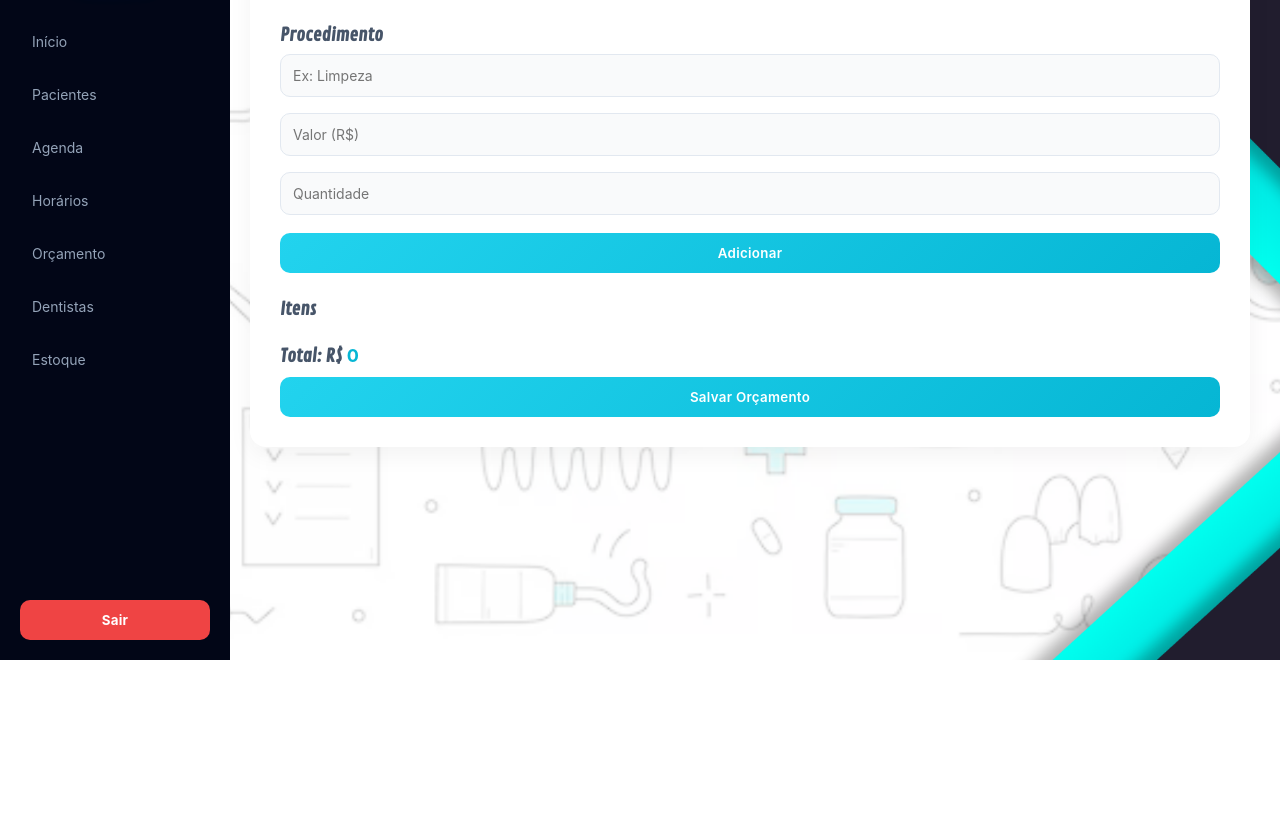
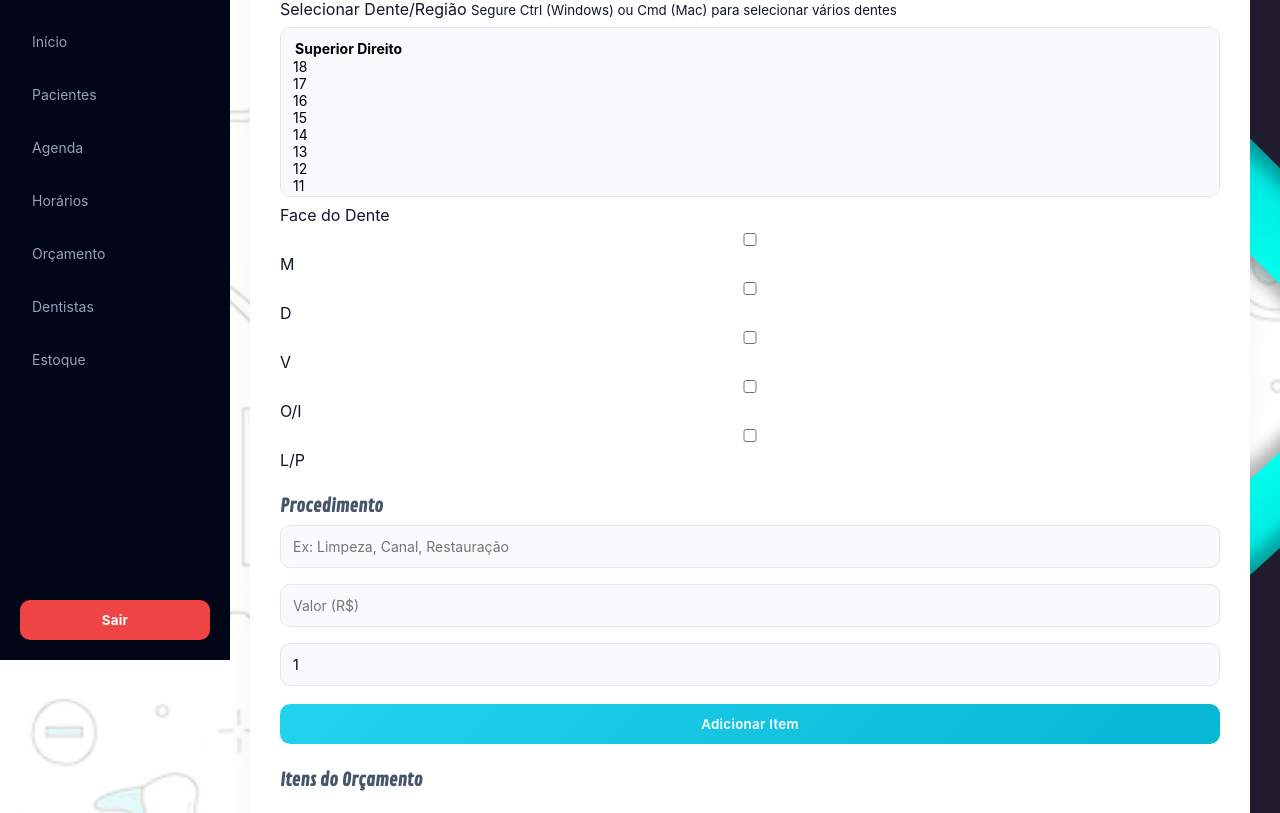
Before and after one commit to Carapecov11/Sorria-Odonto, a plain HTML site: page Paginas/orcamento.html in a window 1280 px wide. Shown: the part 140-953 px from the top of the page. Before the commit the page ends 800 px from the top, so only its background shows below. Drawn offline with Linux system fonts and the light colour scheme; files whose address does not match are found by name.

Commit message:
Update orcamento.html

```diff
--- a/Paginas/orcamento.html
+++ b/Paginas/orcamento.html
@@ -28,26 +28,168 @@
 </nav>
 
 <div class="container">
-  <h2>Orçamento</h2>
+
+  <h2>Orçamento Odontológico</h2>
 
   <select id="pacienteOrcamento">
     <option value="">Selecione um paciente</option>
   </select>
 
+<div class="odontograma-box">
+
+  <div class="dente-box">
+
+    <label for="dente">
+      Selecionar Dente/Região
+    </label>
+
+    <small>
+      Segure Ctrl (Windows) ou Cmd (Mac) para selecionar vários dentes
+    </small>
+
+    <select id="dente" multiple size="8">
+
+      <optgroup label="Superior Direito">
+        <option value="18">18</option>
+        <option value="17">17</option>
+        <option value="16">16</option>
+        <option value="15">15</option>
+        <option value="14">14</option>
+        <option value="13">13</option>
+        <option value="12">12</option>
+        <option value="11">11</option>
+      </optgroup>
+
+      <optgroup label="Superior Esquerdo">
+        <option value="21">21</option>
+        <option value="22">22</option>
+        <option value="23">23</option>
+        <option value="24">24</option>
+        <option value="25">25</option>
+        <option value="26">26</option>
+        <option value="27">27</option>
+        <option value="28">28</option>
+      </optgroup>
+
+      <optgroup label="Inferior Esquerdo">
+        <option value="31">31</option>
+        <option value="32">32</option>
+        <option value="33">33</option>
+        <option value="34">34</option>
+        <option value="35">35</option>
+        <option value="36">36</option>
+        <option value="37">37</option>
+        <option value="38">38</option>
+      </optgroup>
+
+      <optgroup label="Inferior Direito">
+        <option value="41">41</option>
+        <option value="42">42</option>
+        <option value="43">43</option>
+        <option value="44">44</option>
+        <option value="45">45</option>
+        <option value="46">46</option>
+        <option value="47">47</option>
+        <option value="48">48</option>
+      </optgroup>
+
+    </select>
+
+  </div>
+
+  <div class="faces-box">
+
+    <label id="tituloFace">
+      Face do Dente
+    </label>
+
+    <div class="faces">
+
+      <label>
+        <input type="checkbox" name="face" value="M">
+        M
+      </label>
+
+      <label>
+        <input type="checkbox" name="face" value="D">
+        D
+      </label>
+
+      <label>
+        <input type="checkbox" name="face" value="V">
+        V
+      </label>
+
+      <label>
+        <input type="checkbox" name="face" value="O/I">
+        O/I
+      </label>
+
+      <label>
+        <input type="checkbox" name="face" value="L/P">
+        L/P
+      </label>
+
+    </div>
+
+  </div>
+
+</div>
+
   <h3>Procedimento</h3>
-  <input type="text" id="procedimento" placeholder="Ex: Limpeza">
-  <input type="number" id="valor" placeholder="Valor (R$)">
-  <input type="number" id="quantidade" placeholder="Quantidade">
 
-  <button onclick="adicionarItem()">Adicionar</button>
+  <input
+    type="text"
+    id="procedimento"
+    placeholder="Ex: Limpeza, Canal, Restauração">
 
-  <h3>Itens</h3>
+  <input
+    type="number"
+    id="valor"
+    step="0.01"
+    min="0"
+    placeholder="Valor (R$)">
+
+  <input
+    type="number"
+    id="quantidade"
+    min="1"
+    value="1"
+    placeholder="Quantidade">
+
+  <button onclick="adicionarItem()">
+    Adicionar Item
+  </button>
+
+  <h3>Itens do Orçamento</h3>
+
   <ul id="listaItens"></ul>
 
-  <h3>Total: R$ <span id="total">0</span></h3>
+  <h3>Total: R$ <span id="total">0,00</span></h3>
 
-  <button onclick="salvarOrcamento()">Salvar Orçamento</button>
+  <button onclick="salvarOrcamento()">
+    Salvar Orçamento
+  </button>
+
 </div>
+
+<script>
+document.getElementById("dente").addEventListener("change", function() {
+
+  const titulo = document.getElementById("tituloFace");
+
+  let dentes = [...this.selectedOptions]
+    .map(op => op.value);
+
+  if (dentes.length > 0) {
+    titulo.textContent =
+      "Face - Dentes: " + dentes.join(", ");
+  } else {
+    titulo.textContent = "Face do Dente";
+  }
+
+});
+</script>
 
 <script src="./Js/script.Js"></script>
 </body>
```
